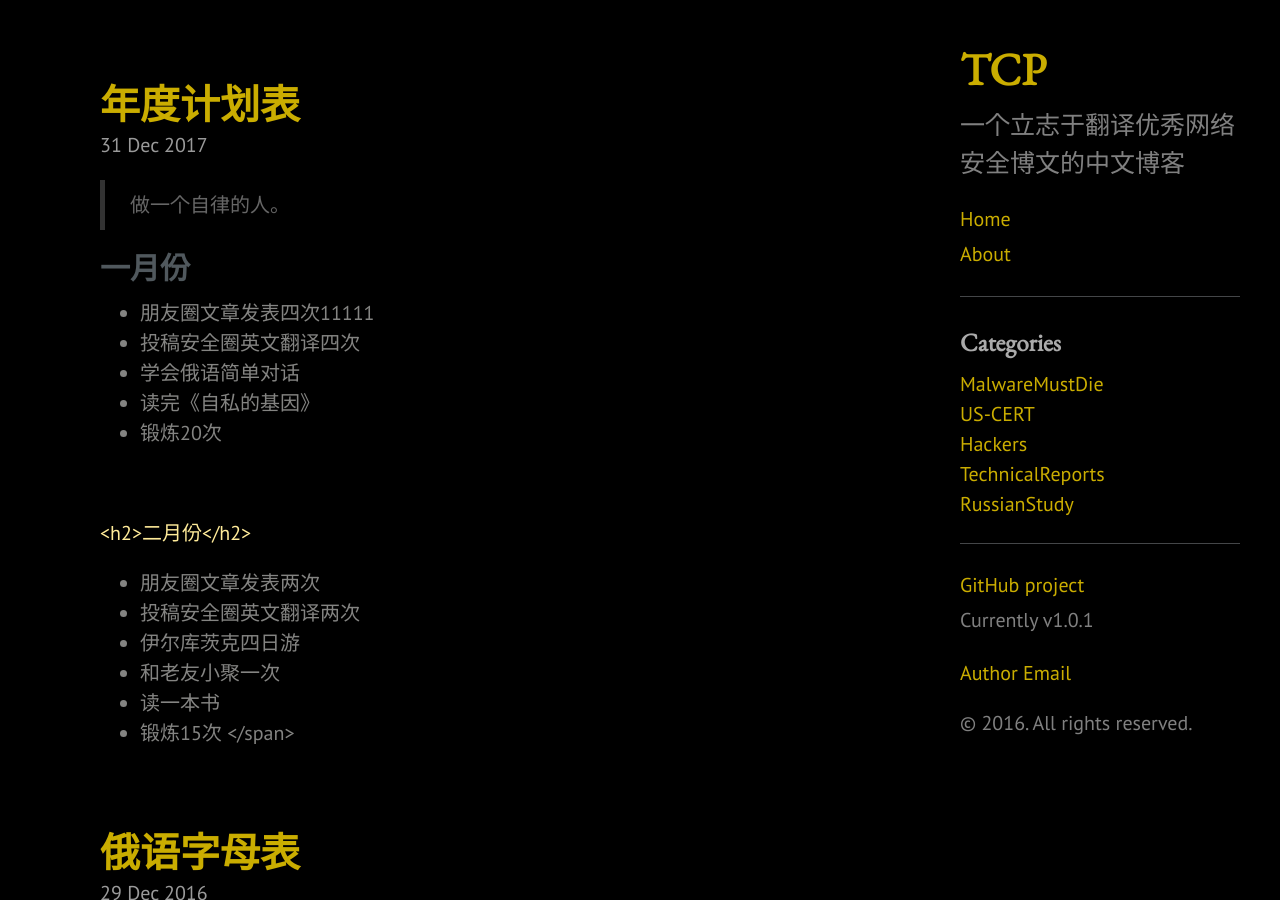
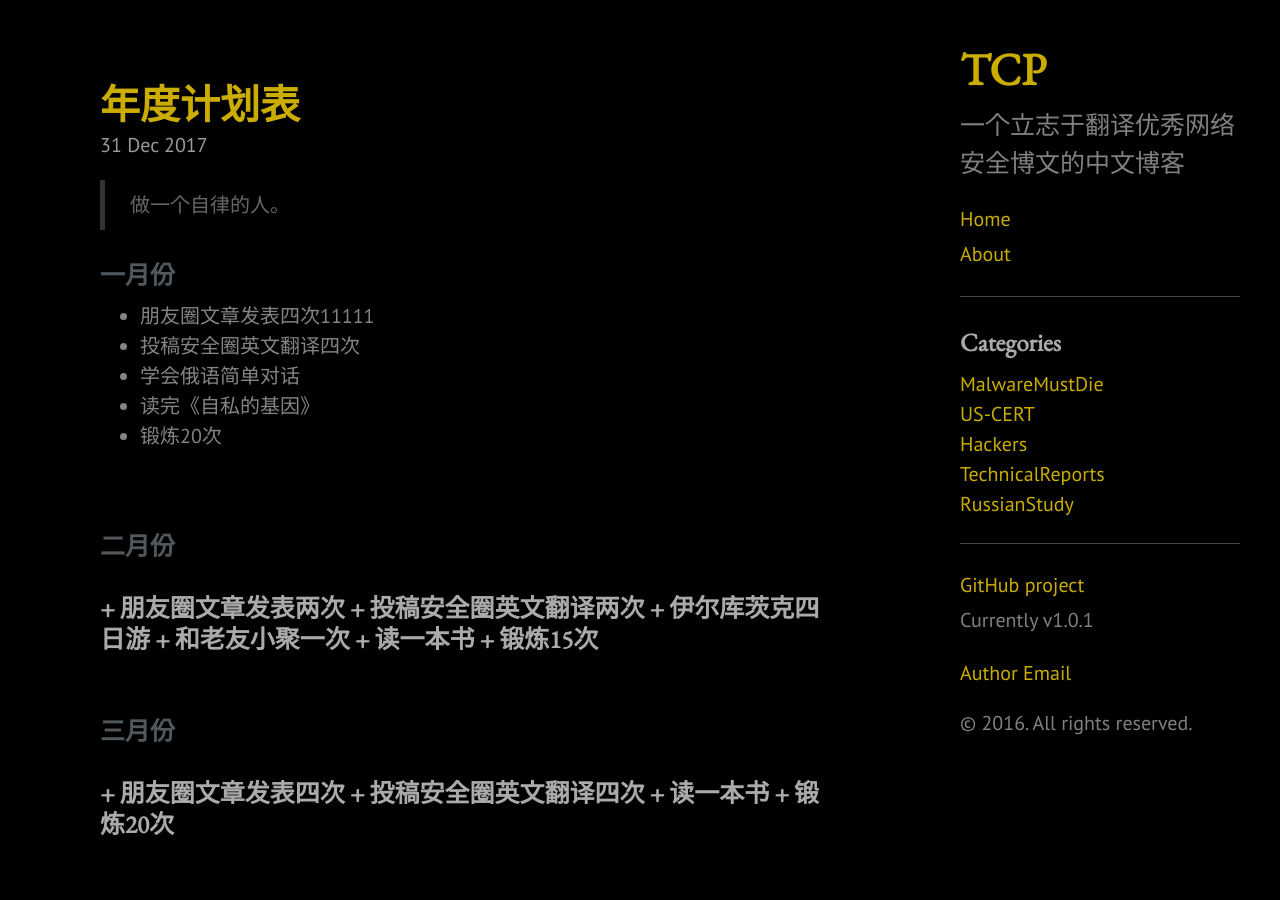
Before and after one commit to jesseei/jesseei.github.io, a Jekyll site: the page built from index.html, in a window 1280 px wide and 900 px high. Built offline with Jekyll 4.4.1, drawn with Linux system fonts in a browser that asks for light colours; the list of posts is cut into pages by our own code.

Commit message:
Update 2017-12-31-annual-project.md

```diff
--- a/_posts/2017-12-31-annual-project.md
+++ b/_posts/2017-12-31-annual-project.md
@@ -13,9 +13,7 @@
     }
 </script>
 
-<h2><a href="#" onClick="isHidden('jan')">
-一月份
-</a></h2>
+<h3><a href="#" onClick="isHidden('jan')">一月份</a></h3>
 
 <div id='jan'>
 <ul>
@@ -28,13 +26,21 @@
 </div>
 <br />
 
-<a href="#" onClick="isHidden('feb')"><span><h2>二月份</h2></span></a>
-<span id='feb'>
+<h3><a href="#" onClick="isHidden('feb')">二月份</a><h3>
+<div id='feb'>
 + 朋友圈文章发表两次
 + 投稿安全圈英文翻译两次
 + 伊尔库茨克四日游
 + 和老友小聚一次
 + 读一本书
 + 锻炼15次
-</span>
+</div>
 <br />
+
+<h3><a href="#" onClick="isHidden('mar')">三月份</a><h3>
+<div id='mar'>
++ 朋友圈文章发表四次
++ 投稿安全圈英文翻译四次
++ 读一本书
++ 锻炼20次
+</div>
```
